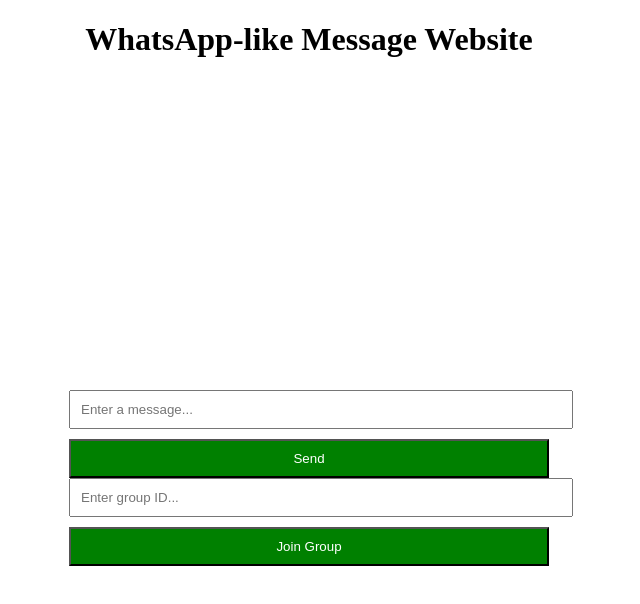
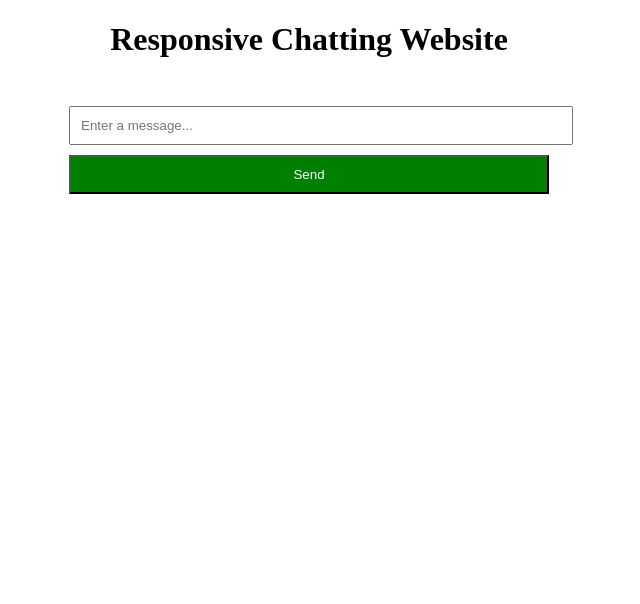
Before and after one commit to tallentedhub/ppt, a plain HTML site: page index.html in a window 1280 px wide. Shown: the whole page, without its empty margins (331-971 px from the left). Drawn offline with Linux system fonts and the light colour scheme.

Commit message:
Update index.html

```diff
--- a/index.html
+++ b/index.html
@@ -3,20 +3,22 @@
 <head>
   <meta charset="UTF-8">
   <meta name="viewport" content="width=device-width, initial-scale=1.0">
-  <title>WhatsApp-like Message Website</title>
+  <title>Responsive Chatting Website</title>
   <link rel="stylesheet" href="style.css">
 </head>
 <body>
   <div class="container">
     <header>
-      <h1>WhatsApp-like Message Website</h1>
+      <h1>Responsive Chatting Website</h1>
     </header>
     <main>
-      <ul id="chat-box"></ul>
-      <input type="text" id="message-input" placeholder="Enter a message...">
-      <button id="send-button">Send</button>
-      <input type="text" id="group-id" placeholder="Enter group ID...">
-      <button id="join-group-button">Join Group</button>
+      <div class="chat-box">
+        <ul id="chat-messages"></ul>
+      </div>
+      <div class="message-form">
+        <input type="text" id="message-input" placeholder="Enter a message...">
+        <button id="send-button">Send</button>
+      </div>
     </main>
   </div>
   <script src="script.js"></script>
```
